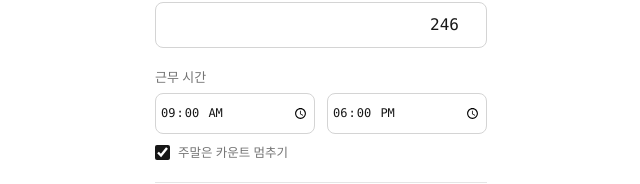
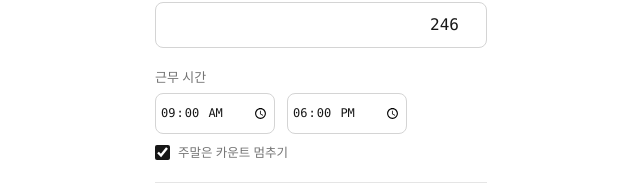
Before and after one commit to Namsanii/salarymeter, a Next.js app: page / in a window 1280 px wide. Shown: the part 264-448 px from the top of the page, without its empty margins (319-959 px from the left). Built offline with nearby package versions, Linux system fonts and the light colour scheme.

Commit message:
resizing

```diff
--- a/components/salarymeter.tsx
+++ b/components/salarymeter.tsx
@@ -689,21 +689,25 @@ export default function SalaryMeter() {
 </div>
 
 <div>
-          <label className="block text-[13px] text-neutral-500 mb-1.5">근무 시간</label>
-          <div className="grid grid-cols-2 gap-3">
+  <label className="block text-[13px] text-neutral-500 mb-1.5">
+    근무 시간
+  </label>
+
+  <div className="flex gap-3">
     <input
       type="time"
       value={workStart}
       onChange={(e) => setWorkStart(e.target.value)}
-              className="w-full border border-neutral-300 text-neutral-900 text-[12px] px-1 py-2.5 rounded-lg outline-none focus:border-neutral-900 font-mono"
+      className="w-[120px] border border-neutral-300 text-neutral-900 text-[12px] px-1 py-2.5 rounded-lg outline-none focus:border-neutral-900 font-mono"
     />
     <input
       type="time"
       value={workEnd}
       onChange={(e) => setWorkEnd(e.target.value)}
-              className="w-full border border-neutral-300 text-neutral-900 text-[12px] px-1 py-2.5 rounded-lg outline-none focus:border-neutral-900 font-mono"
+      className="w-[120px] border border-neutral-300 text-neutral-900 text-[12px] px-1 py-2.5 rounded-lg outline-none focus:border-neutral-900 font-mono"
     />
   </div>
+
   <div className="flex items-center gap-2 mt-2.5">
     <input
       type="checkbox"
@@ -712,7 +716,10 @@ export default function SalaryMeter() {
       onChange={(e) => setWeekdaysOnly(e.target.checked)}
       className="w-[15px] h-[15px] accent-neutral-900"
     />
-            <label htmlFor="weekdaysOnly" className="text-[12.5px] text-neutral-500">
+    <label
+      htmlFor="weekdaysOnly"
+      className="text-[12.5px] text-neutral-500"
+    >
       주말은 카운트 멈추기
     </label>
   </div>
```
Lines whose indentation alone changed are shown as unchanged.
